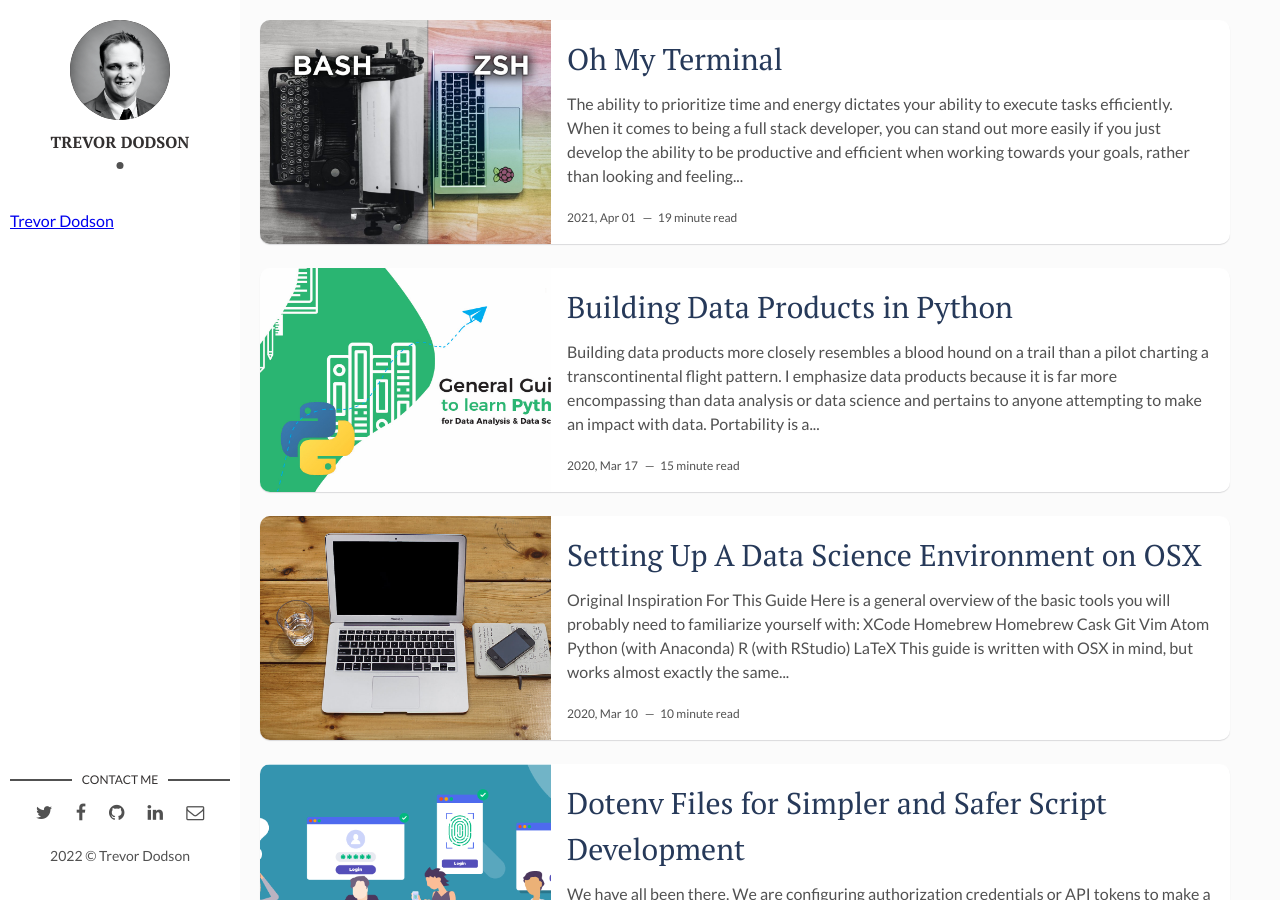
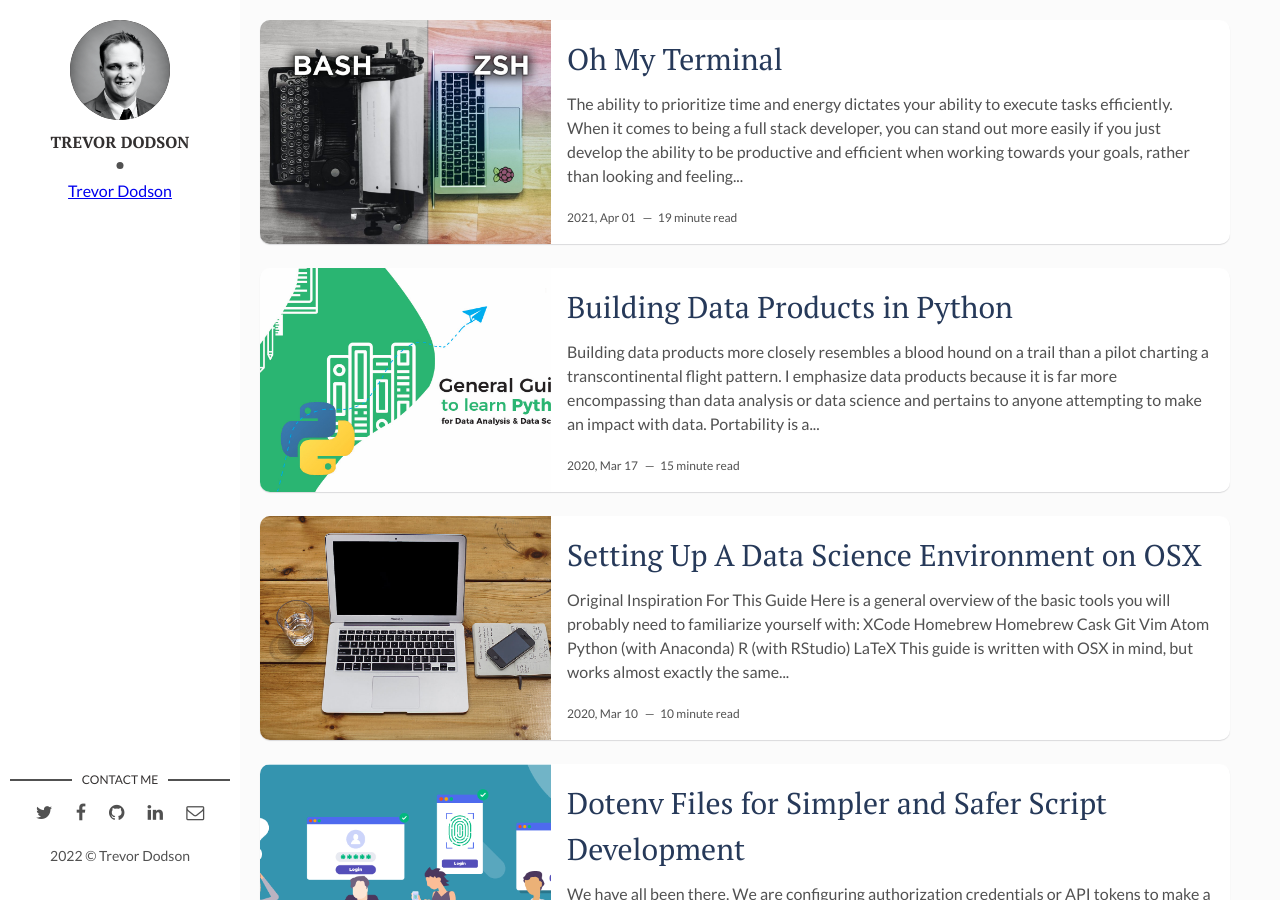
Before and after one commit to tjdodson/tjdodson.github.io, a Jekyll site: the page built from index.html, in a window 1280 px wide and 900 px high. Built offline with Jekyll 4.4.1, drawn with Linux system fonts in a browser that asks for light colours; the list of posts is cut into pages by our own code; comment, search, counter and statistics services are not loaded.

Commit message:
Centering Still Broken LinkedIn Badge

```diff
--- a/_layouts/main.html
+++ b/_layouts/main.html
@@ -10,9 +10,9 @@
       </div>
       <div class="author-name">{{site.author}}</div>
       <!-- <p>{{site.about-author}}</p> -->
+      <script src="https://platform.linkedin.com/badges/js/profile.js" async defer type="text/javascript"></script>
+      <div class="badge-base LI-profile-badge" data-locale="en_US" data-size="medium" data-theme="dark" data-type="VERTICAL" data-vanity="trevor-dodson" data-version="v1"><a class="badge-base__link LI-simple-link" href="https://www.linkedin.com/in/trevor-dodson?trk=profile-badge">Trevor Dodson</a></div>
     </div>
-    <script src="https://platform.linkedin.com/badges/js/profile.js" async defer type="text/javascript"></script>
-    <div class="badge-base LI-profile-badge" data-locale="en_US" data-size="medium" data-theme="dark" data-type="VERTICAL" data-vanity="trevor-dodson" data-version="v1"><a class="badge-base__link LI-simple-link" href="https://www.linkedin.com/in/trevor-dodson?trk=profile-badge">Trevor Dodson</a></div>
   </header> <!-- End Header -->
 
   <footer>
```
